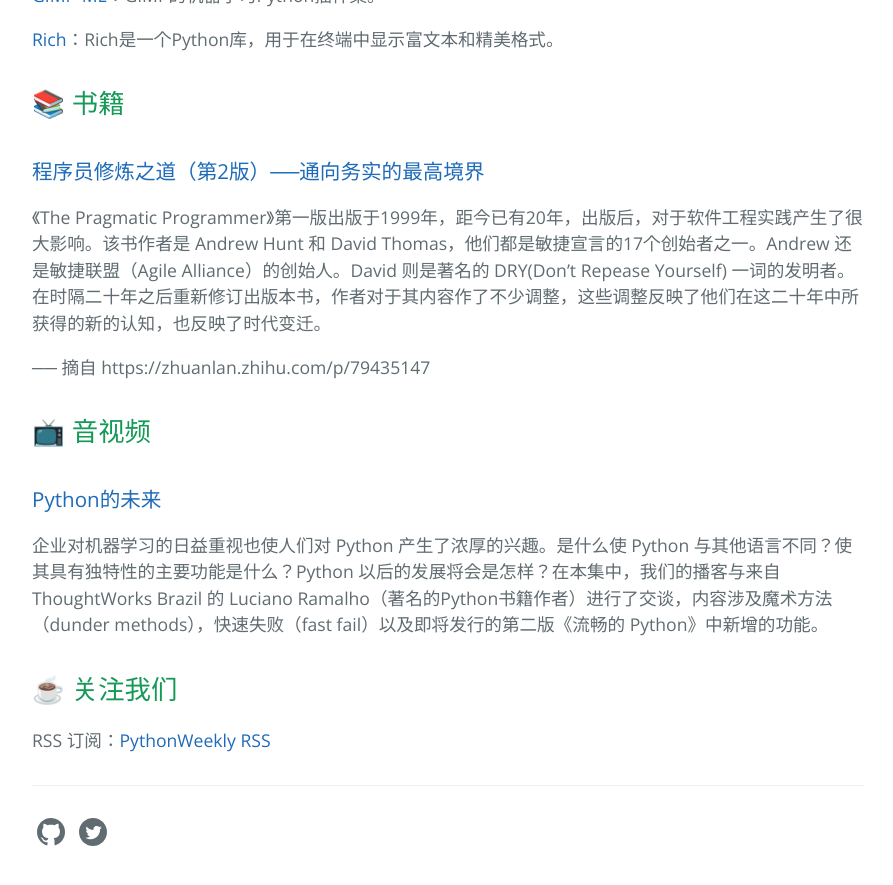
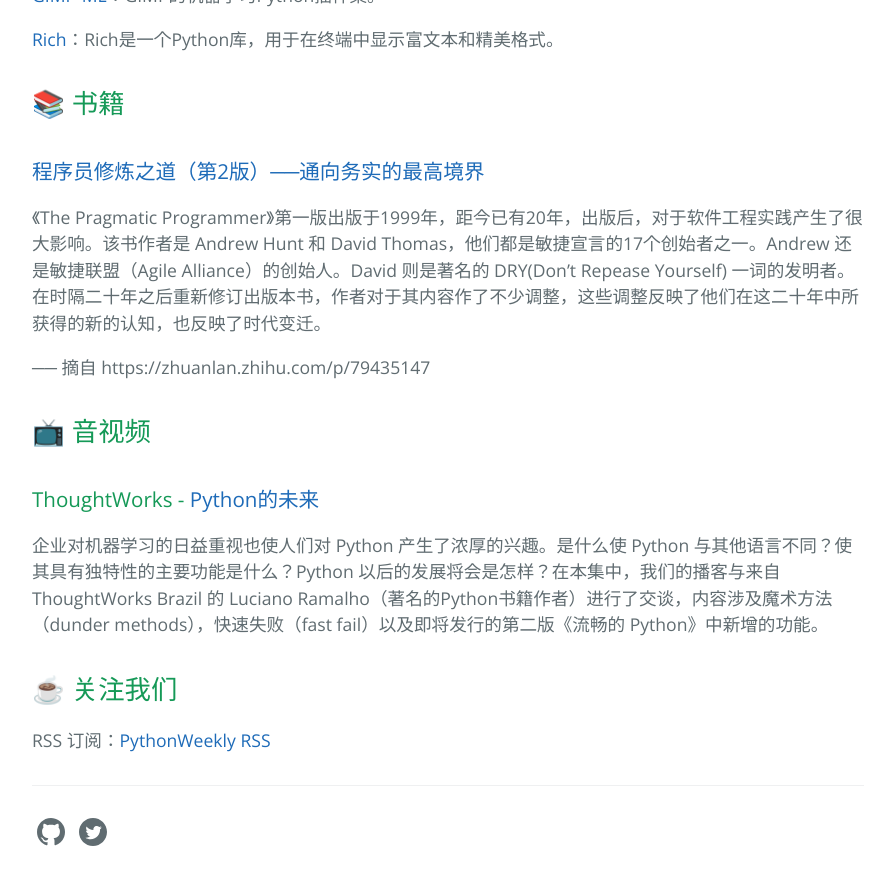
Before and after one commit to qiwihui/PythonWeekly, a Jekyll site: the page built from _posts/2020-05-10-#2.md, in a window 1280 px wide and 900 px high, scrolled down 4134 px. Shown: the top 885 px of the window, without its empty margins (192-1085 px from the left). Built offline with Jekyll 4.4.1, drawn with Linux system fonts in a browser that asks for light colours; emoji names are drawn with the system emoji font.

Commit message:
fix: 增加podcast名称

```diff
--- a/_posts/2020-05-10-#2.md
+++ b/_posts/2020-05-10-#2.md
@@ -136,7 +136,7 @@ TensorFlow 2.2.0 正式发布了，该版本终止了对 Python 2 的支持。
 
 ## :tv: 音视频
 
-### [Python的未来](https://www.thoughtworks.com/podcasts/future-python)
+### ThoughtWorks - [Python的未来](https://www.thoughtworks.com/podcasts/future-python)
 
 企业对机器学习的日益重视也使人们对 Python 产生了浓厚的兴趣。是什么使 Python 与其他语言不同？使其具有独特性的主要功能是什么？Python 以后的发展将会是怎样？在本集中，我们的播客与来自ThoughtWorks Brazil 的 Luciano Ramalho（著名的Python书籍作者）进行了交谈，内容涉及魔术方法（dunder methods），快速失败（fast fail）以及即将发行的第二版《流畅的 Python》中新增的功能。
 
```
